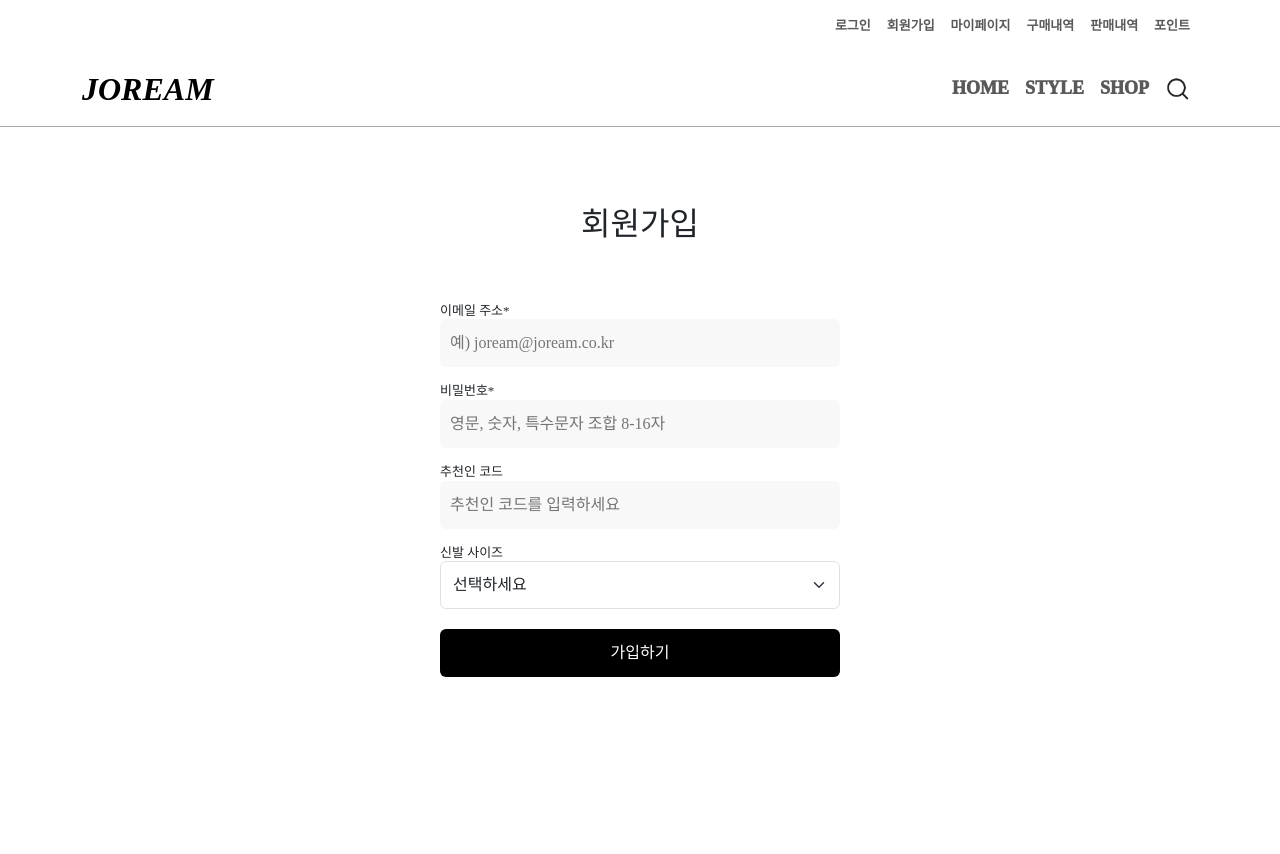
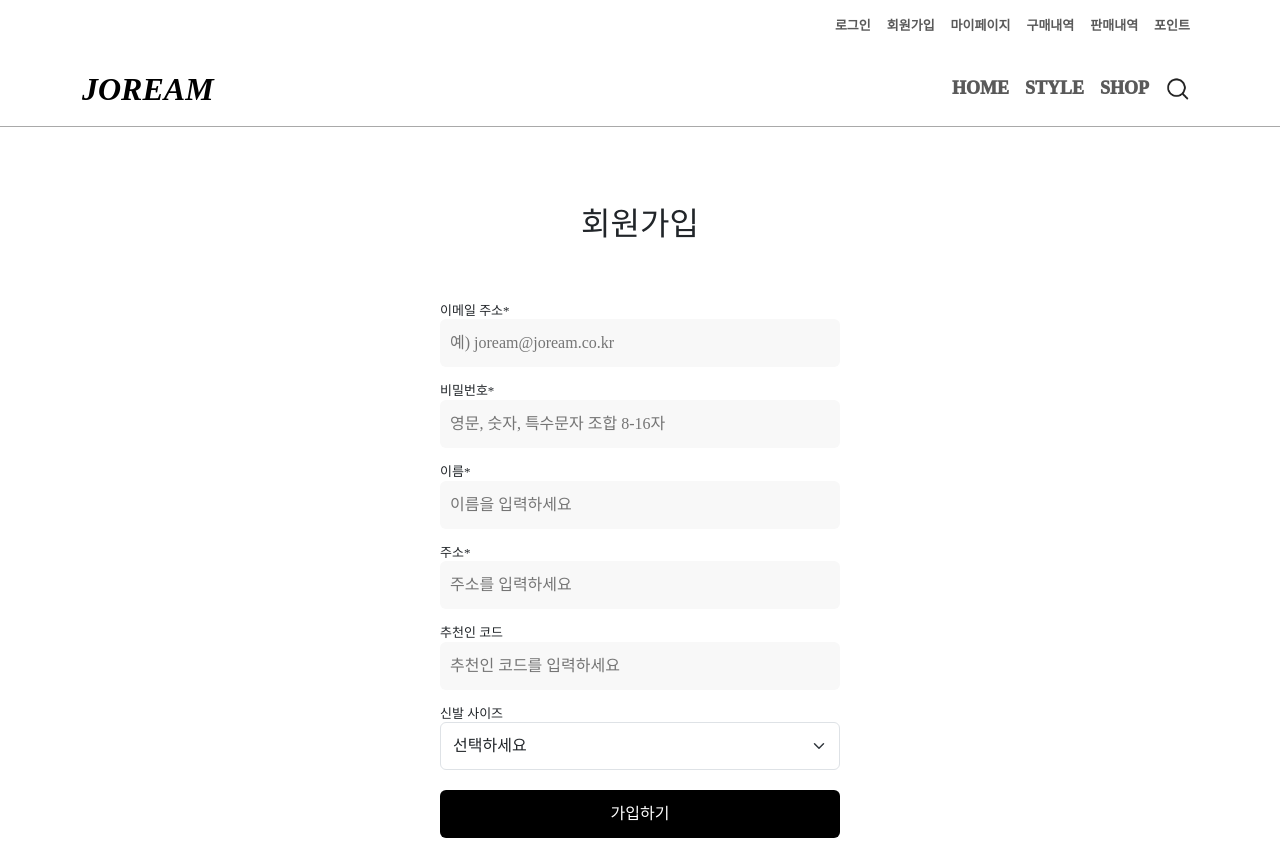
Before and after one commit to encore-full-stack-5/Spring_Boot_JJOREAM, a React (Vite) app in the folder joream/: page /Signin in a window 1280 px wide. Before the commit the page ends 800 px from the top, so only its background shows below. Built offline with nearby package versions, Linux system fonts and the light colour scheme; a web font is replaced by a local one.

Commit message:
[Feat]: 회원가입기능 추가

```diff
--- a/joream/package.json
+++ b/joream/package.json
@@ -10,12 +10,13 @@
     "preview": "vite preview"
   },
   "dependencies": {
+    "axios": "^1.6.8",
     "bootstrap": "^5.3.3",
     "react": "^18.2.0",
     "react-bootstrap": "^2.10.2",
     "react-dom": "^18.2.0",
     "react-router-bootstrap": "^0.26.2",
-    "react-router-dom": "^6.22.3",
+    "react-router-dom": "^6.23.0",
     "recoil": "^0.7.7",
     "router-dom": "^2.2.11"
   },
--- a/joream/src/pages/Signin.jsx
+++ b/joream/src/pages/Signin.jsx
@@ -1,29 +1,73 @@
-// import 'bootstrap/dist/css/bootstrap.min.css';
-// import Form from 'react-bootstrap/Form';
-// import InputGroup from 'react-bootstrap/InputGroup';
-
+import axios from "axios";
+import React, { useState } from "react";
 import Form from "react-bootstrap/Form";
 
 import "../Signin.css";
 
 const Signin = () => {
+  const [email, setEmail] = useState("");
+  const [password, setPassword] = useState("");
+  const [name, setName] = useState("");
+  const [address, setAddress] = useState("");
+
+  const submit = async (event) => {
+    event.preventDefault();
+
+    const formData = {
+      email: email,
+      password: password,
+      username: name,
+      address: email,
+    };
+
+    const res = await axios.post(
+      "http://localhost:8080/api/v1/auths/signup",
+      formData
+    );
+    window.location.href = "http://localhost:5173";
+  };
   return (
     <>
       <div className="containers">
         <div className="name">
           <h2>회원가입</h2>
         </div>
-        <form>
+        <form onSubmit={submit}>
           <div className="idpass">
             <h3>이메일 주소*</h3>
             <div>
-              <input type="email" placeholder="예) joream@joream.co.kr" />
+              <input
+                type="email"
+                placeholder="예) joream@joream.co.kr"
+                value={email}
+                onChange={(e) => setEmail(e.target.value)}
+              />
             </div>
             <h3>비밀번호*</h3>
             <div>
               <input
                 type="password"
                 placeholder="영문, 숫자, 특수문자 조합 8-16자"
+                value={password}
+                onChange={(e) => setPassword(e.target.value)}
+              />
+            </div>
+            <h3>이름*</h3>
+            <div>
+              <input
+                type="text"
+                placeholder="이름을 입력하세요"
+                value={name}
+                onChange={(e) => setName(e.target.value)}
+              />
+            </div>
+            <h3>주소*</h3>
+            <div>
+              <input
+                type="text"
+                placeholder="주소를 입력하세요"
+                value={address}
+                onChange={(e) => setAddress(e.target.value)}
               />
             </div>
             <h3>추천인 코드</h3>
@@ -55,7 +99,11 @@ const Signin = () => {
               <option value="17">300</option>
             </Form.Select>
             <div>
-              <input type="submit" value="가입하기"></input>
+              <input
+                type="submit"
+                value="가입하기"
+                onClick={(e) => submit(e)}
+              ></input>
             </div>
           </div>
         </form>
```
Also changed, not shown: 1 other file (tests, documents, lock files or other folders).
